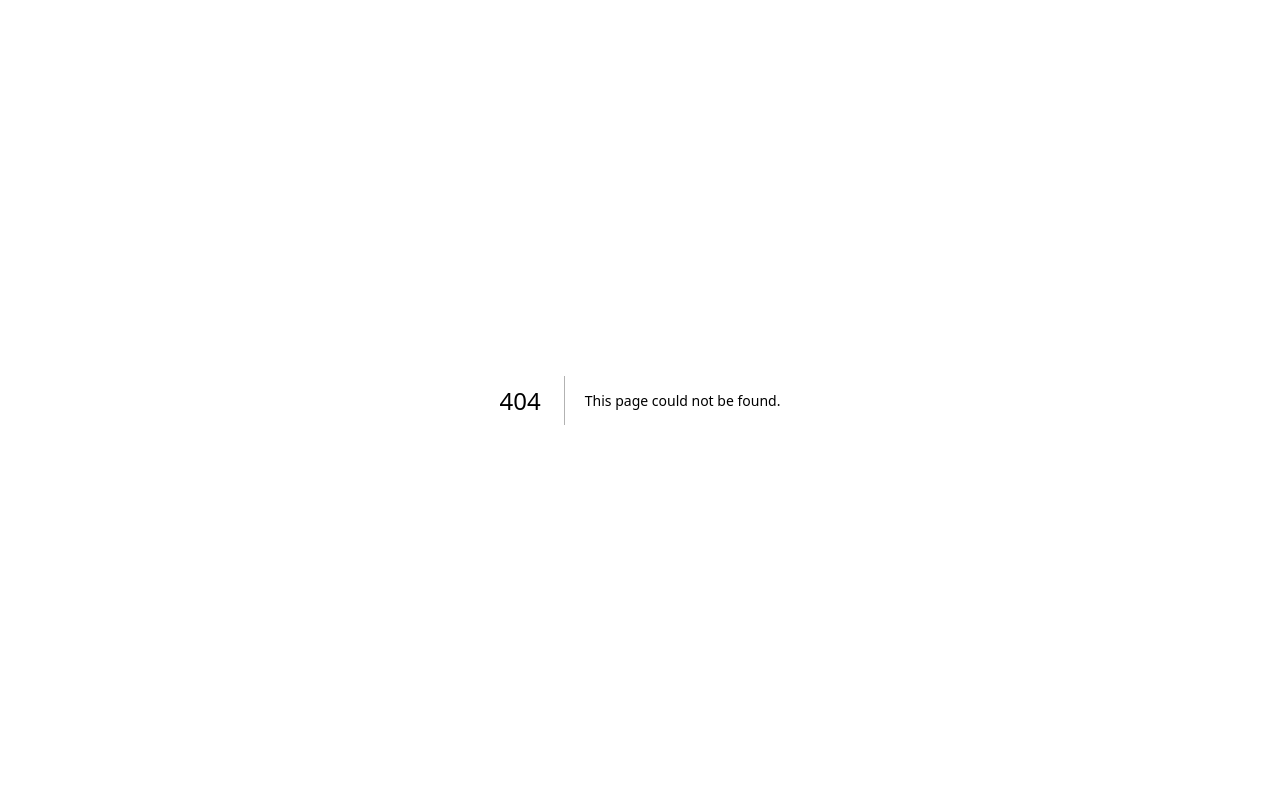
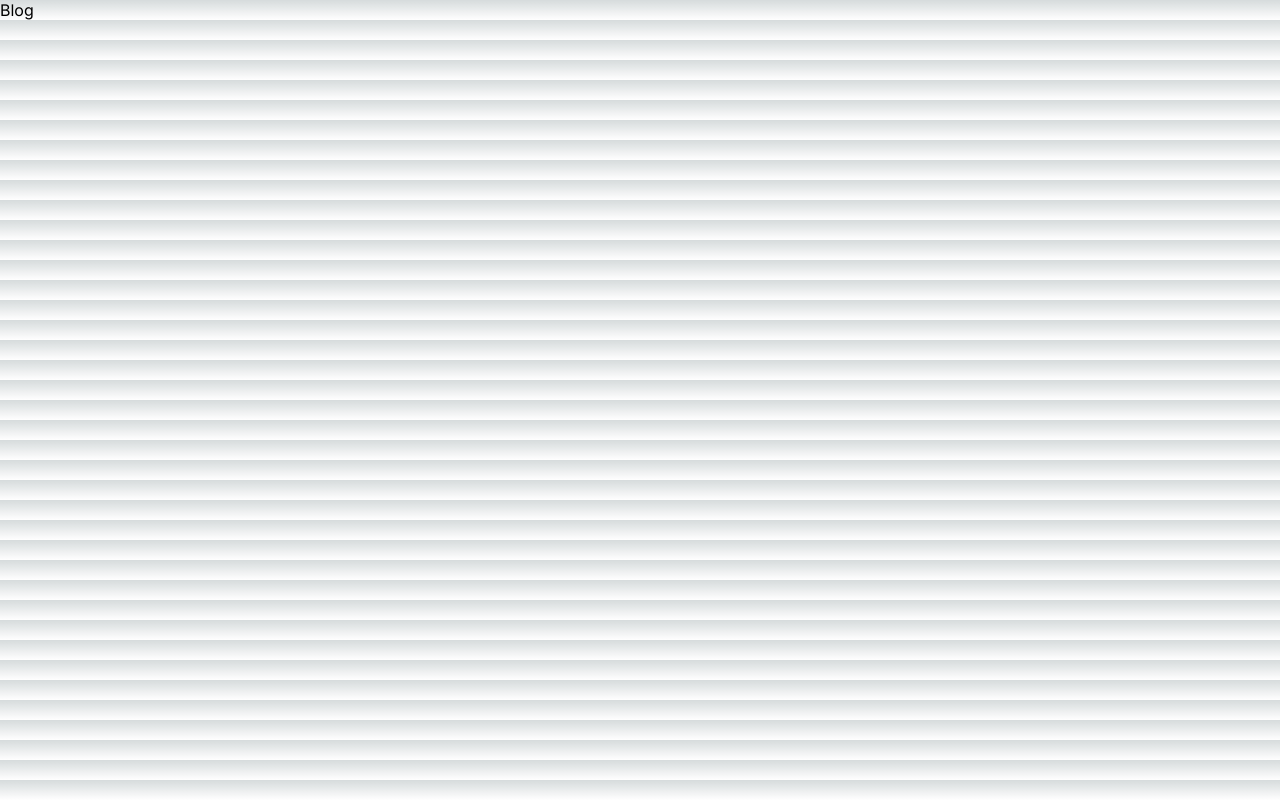
Before and after one commit to BuiDucTrung/eco-system, a Next.js app: page /blog in a window 1280 px wide. Before the commit this address had no page. Built offline with nearby package versions, Linux system fonts and the light colour scheme.

Commit message:
test router

```diff
--- /dev/null
+++ b/app/blog/page.tsx
@@ -0,0 +1,7 @@
+import * as React from "react";
+
+export interface IAppProps {}
+
+export default function App(props: IAppProps) {
+  return <div>Blog</div>;
+}
```
